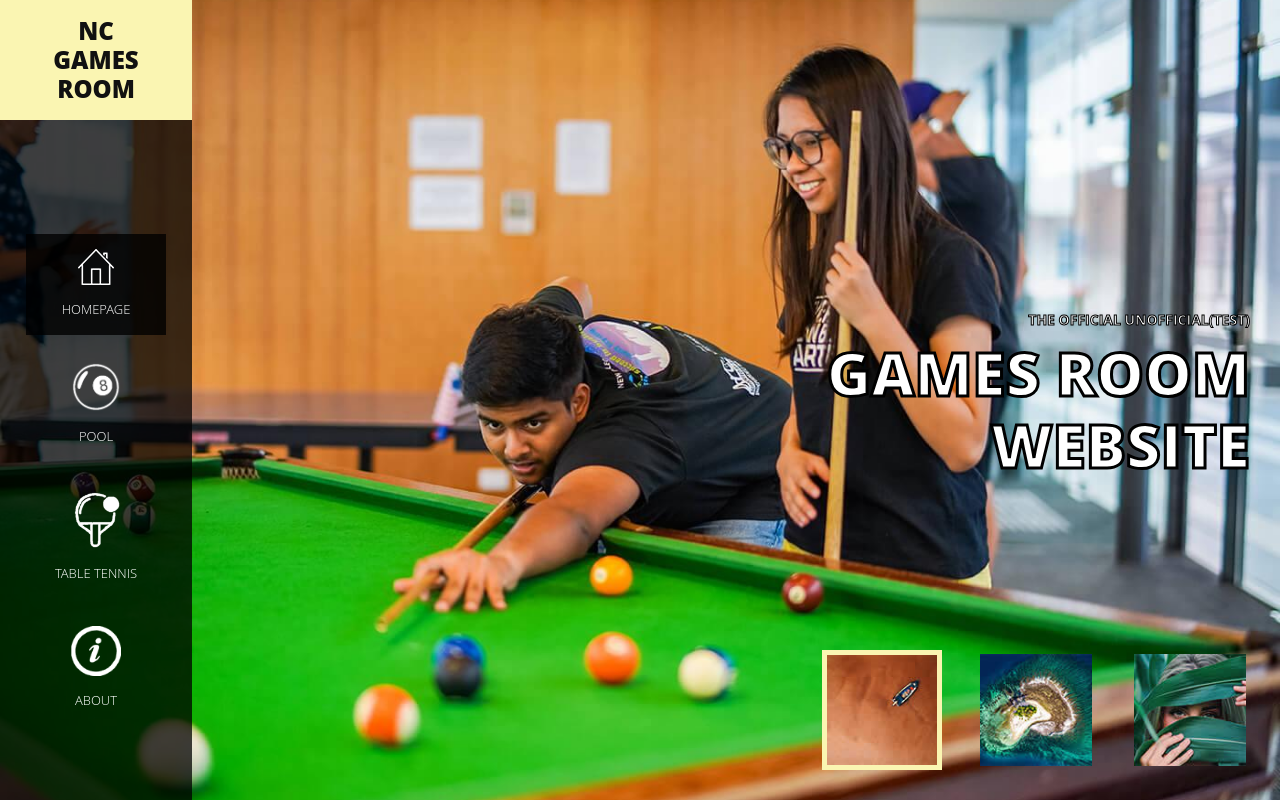
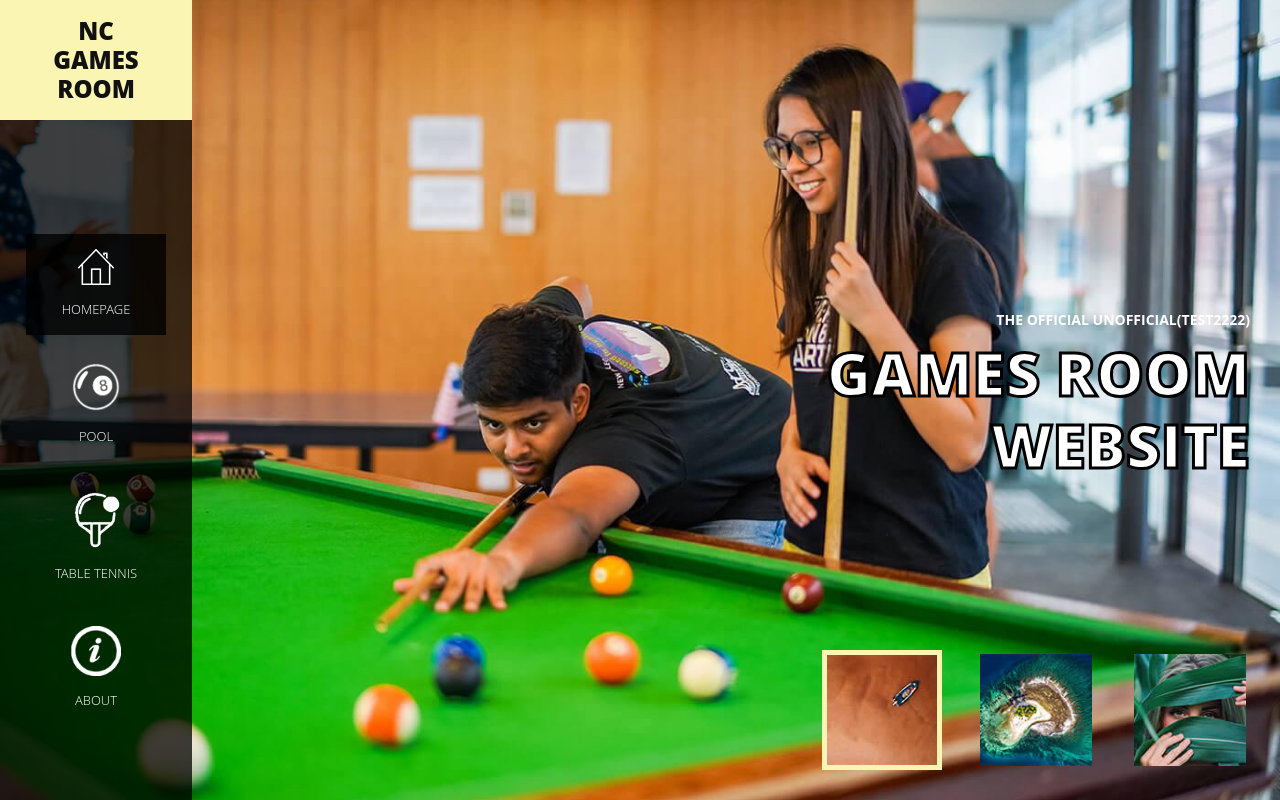
Before and after one commit to ncgamesroom/ncgamesroom.github.io, a plain HTML site: page index.html in a window 1280 px wide. Drawn offline with Linux system fonts and the light colour scheme.

Commit message:
changing borders

```diff
--- a/assets/css/tooplate-main.css
+++ b/assets/css/tooplate-main.css
@@ -398,7 +398,6 @@ nav a::before {
   text-transform: uppercase;
   font-weight: 700;
   color: #fff;
-  -webkit-text-stroke: 1px black;
 }
 .slide-caption h2 {
   margin-top: 0px;
--- a/index.html
+++ b/index.html
@@ -56,7 +56,7 @@ https://www.tooplate.com/view/2113-earth
                   <ul>
                     <li class="active-img">
                       <div class="slide-caption">
-                        <h6>The Official Unofficial(test)</h6>
+                        <h6>The Official Unofficial(test2222)</h6>
                         <h2>Games Room<br>Website</h2>
                       </div>
                     </li>
```
